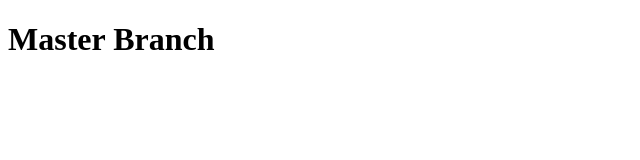
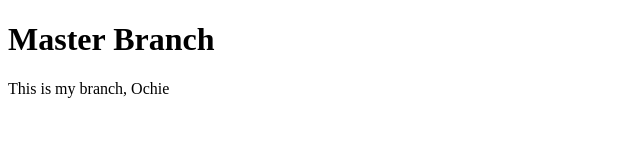
Before and after one commit to canlaspaulkristian/creative_with_readme, a plain HTML site: page index.html in a window 1280 px wide. Shown: the whole page, without its empty margins (0-640 px from the left). Drawn offline with Linux system fonts and the light colour scheme.

Commit message:
Added p this is ochie branch

```diff
--- a/index.html
+++ b/index.html
@@ -8,7 +8,7 @@
     <title>Document</title>
 </head>
 <body>
-<h1>Master Branch</h1>
+<h1>Master Branch</h1>This is my branch, Ochie</P>
 
 <script src="app.js"></script>
 </body>
```
